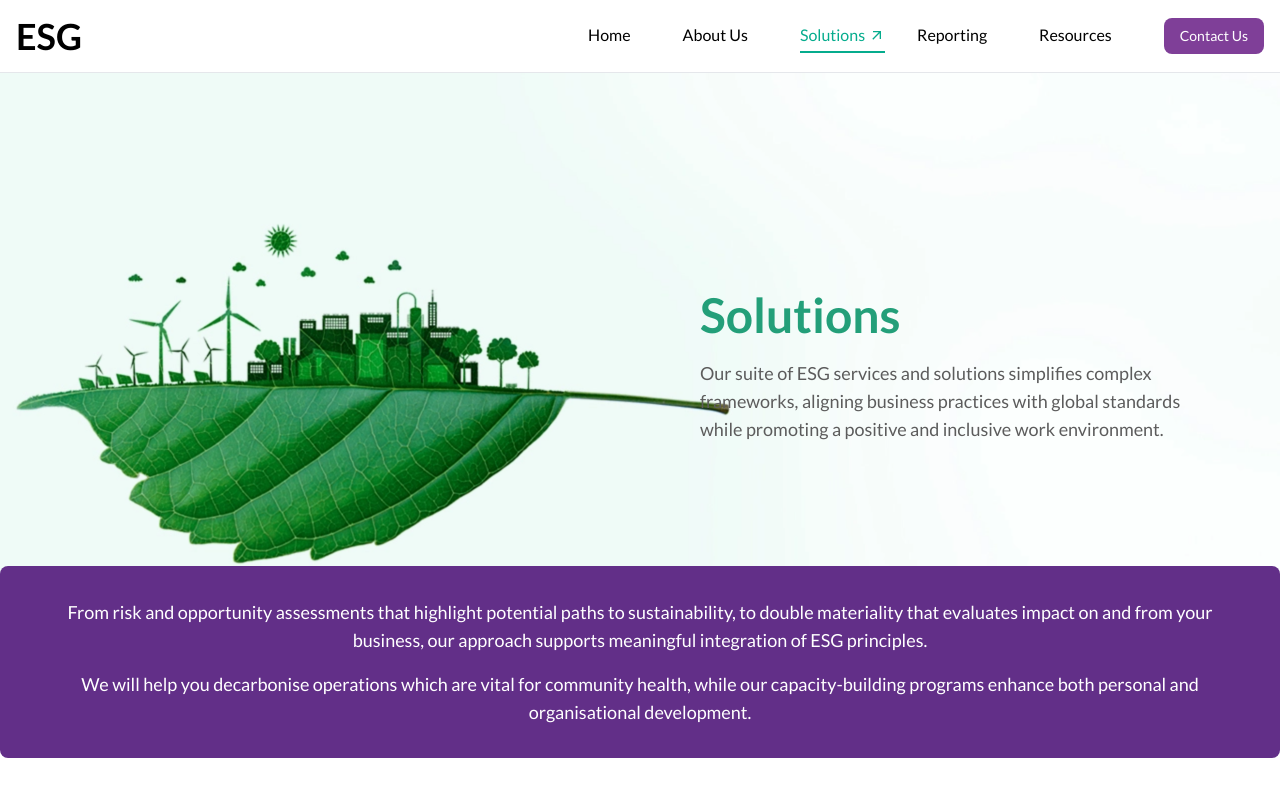
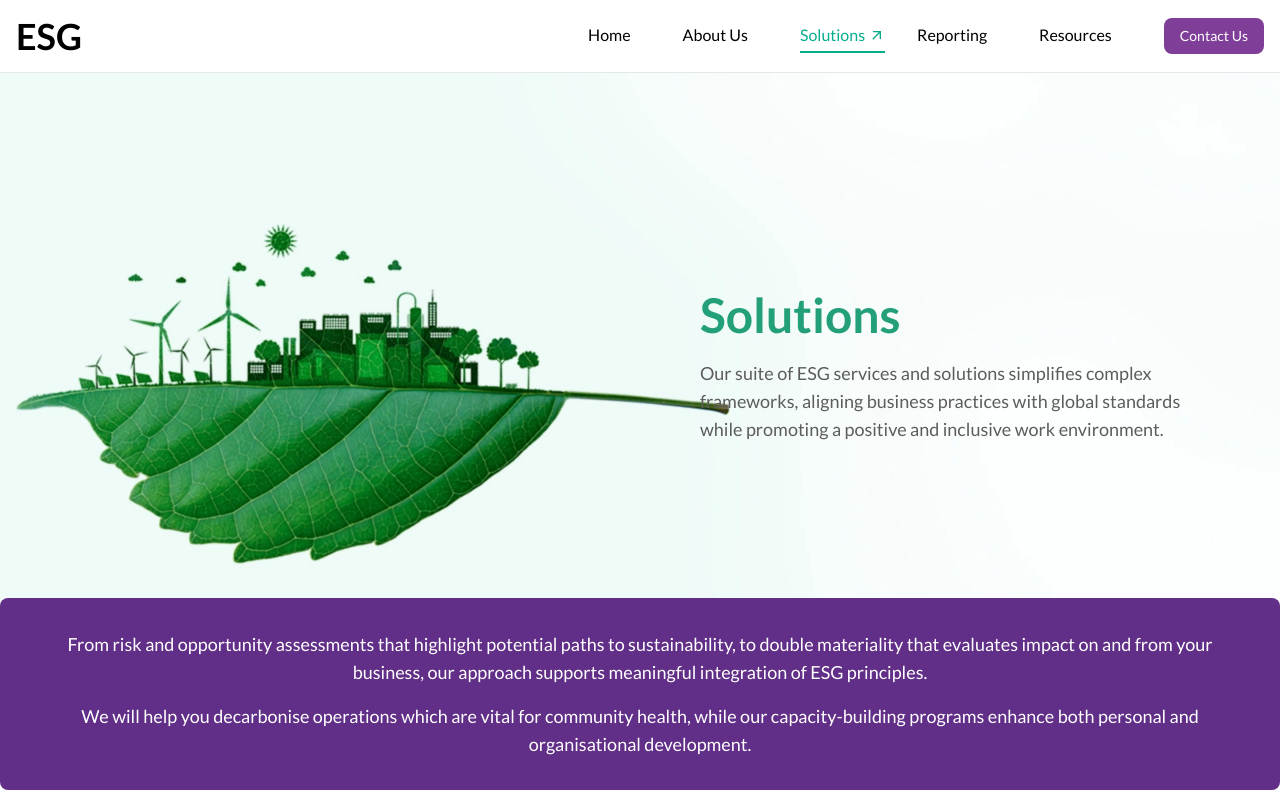
Before and after one commit to ivistaz-ecom/esg-new, a Next.js app: page /solutions in a window 1280 px wide. Shown: the top 800 px of the page. Built offline with nearby package versions, Linux system fonts and the light colour scheme.

Commit message:
contact-us page image updated

```diff
--- a/app/contact-us/page.js
+++ b/app/contact-us/page.js
@@ -4,7 +4,7 @@ import Footer from "@/components/Esg/Footer"
 import React from "react"
 
 const page = () => {
-  const bannerImageUrl = "/banner/banner05.png"
+  const bannerImageUrl = "/contact-Desktop-Banner-05.png"
   const mobileBannerUrl = "/banner/mobileBanner05.jpg"
   const bannerTitle = "Contact Us"
   const bannerDesc = ""
--- a/app/solutions/page.js
+++ b/app/solutions/page.js
@@ -24,7 +24,7 @@ const page = () => {
         mobileBannerUrl={mobileBannerUrl}
       />
 
-      <div className="flex justify-center px-4 md:px-0 container mx-auto mb-10 lg:-mt-28 pt-5">
+      <div className="flex justify-center px-4 md:px-0 container mx-auto mb-10 lg:-mt-20 pt-5">
         <div className="text-base md:text-lg lg:text-lg text-[#fff] text-center bg-[#622F88] md:p-8 p-5 rounded-lg">
           <p>
             From risk and opportunity assessments that highlight potential paths
```
Also changed, not shown: 1 other file (tests, documents, lock files or other folders).
